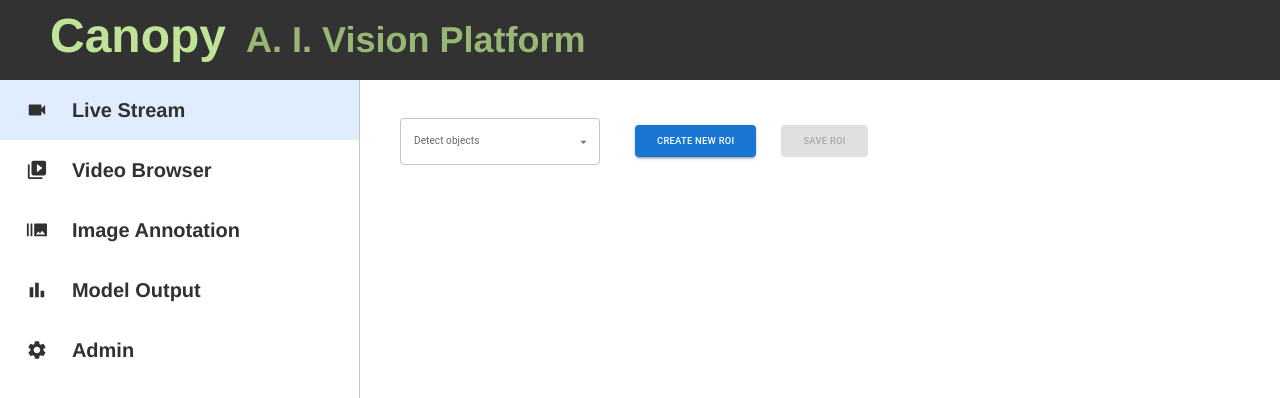
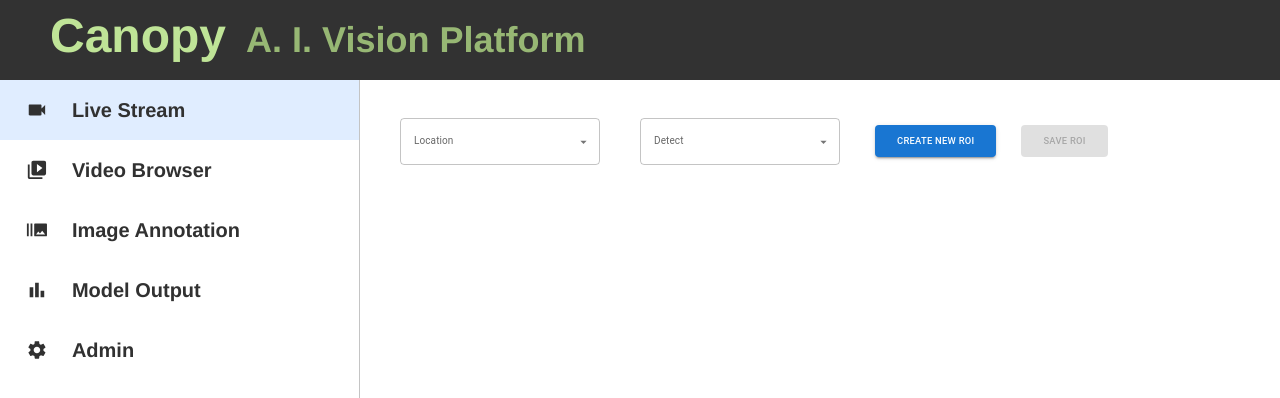
Before and after one commit to HyperVS/monomer-senior-project, a React (Create React App) app in the folder Frontend/: page /liveStream in a window 1280 px wide. Shown: the top 398 px of the page. Built offline with nearby package versions, Linux system fonts and the light colour scheme.

Commit message:
Add ability to choose what to detect on Frontend

```diff
--- a/Frontend/src/components/LiveStream.tsx
+++ b/Frontend/src/components/LiveStream.tsx
@@ -7,6 +7,7 @@ export default function LiveStream(){
     const canvasRef = useRef<HTMLCanvasElement>(null);
     const contextRef = useRef<CanvasRenderingContext2D | null | undefined>(null);
     const [location, setLocation] = useState<string | null>(null);
+    const [detect, setDetect] = useState<string | null>(null);
     const [isDrawing, setIsDrawing] = useState(false);
     const [isCanvasEmpty, setCanvasEmpty] = useState(true);
     const [canDraw, setCanDraw] = useState(false);
@@ -65,12 +66,12 @@ export default function LiveStream(){
     const saveROI = useCallback( async () => {
         try {
             await axios.post("http://127.0.0.1:8000/create", {
-                location, data: `[{top: ${x}, left: ${y}, width: ${w}, height: ${h}}]`
+                location, data: `[{top: ${x}, left: ${y}, width: ${w}, height: ${h}}]`, detect
             });
         } catch (error) {
             console.error(error);
         }
-    }, [x, y, w, h, location])
+    }, [x, y, w, h, location, detect])
 
     return (
         <div style={{cursor: canDraw ? "crosshair" : "default"}}>
@@ -81,7 +82,15 @@ export default function LiveStream(){
                     sx={{width: 200, fontSize: 16}}
                     onChange={(_, value) => setLocation(value ? value.toLocaleLowerCase() : null)}
                     options={["Inside", "Outside"]}
-                    renderInput={(props) => <TextField {...props} label="Detect objects"/>}
+                    renderInput={(props) => <TextField {...props} label="Location"/>}
+                />
+                <Autocomplete
+                    style={{marginLeft: 40, marginTop: 38}}
+                    disablePortal
+                    sx={{width: 200, fontSize: 16}}
+                    onChange={(_, value) => setDetect(value ? value.toLocaleLowerCase().replace(" ", "_"): null)}
+                    options={["Hardhat", "No hardhat"]}
+                    renderInput={(props) => <TextField {...props} label="Detect"/>}
                 />
                 <div className="roi-button">
                     <Button
@@ -92,7 +101,7 @@ export default function LiveStream(){
                     </Button>
                     <Button
                         onClick={() => saveROI()}
-                        disabled={isCanvasEmpty || location === null}
+                        disabled={isCanvasEmpty || location === null || detect === null}
                         variant="contained"
                         size="large"
                         style={{marginLeft: 25}}
```
